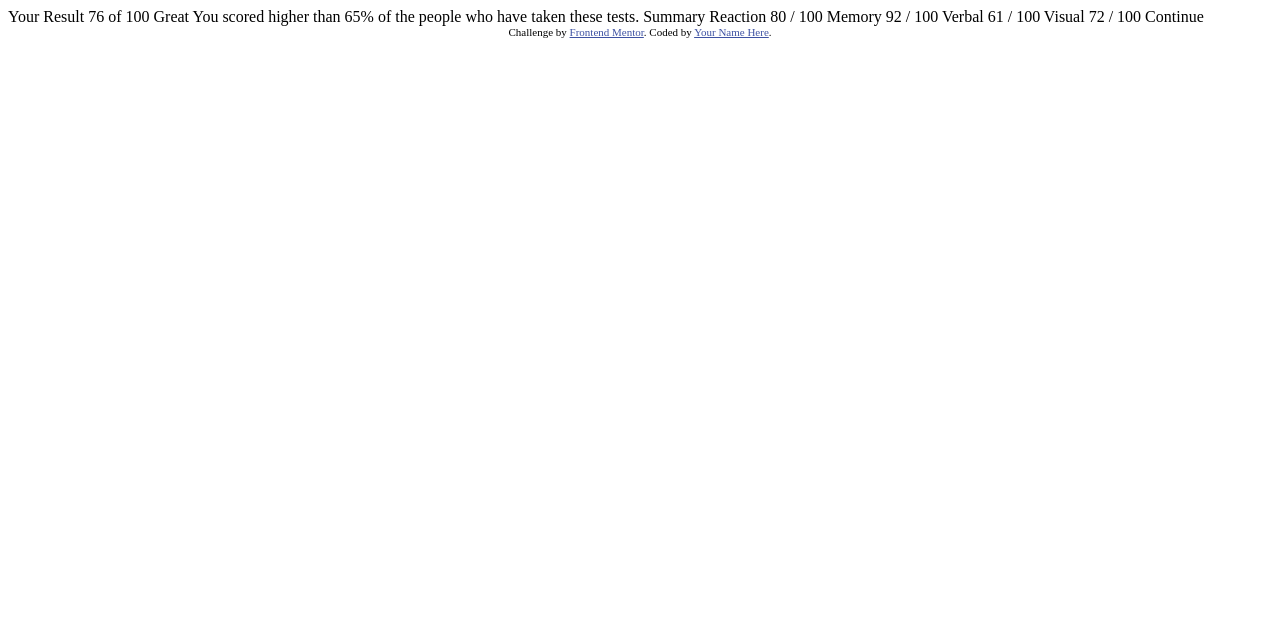
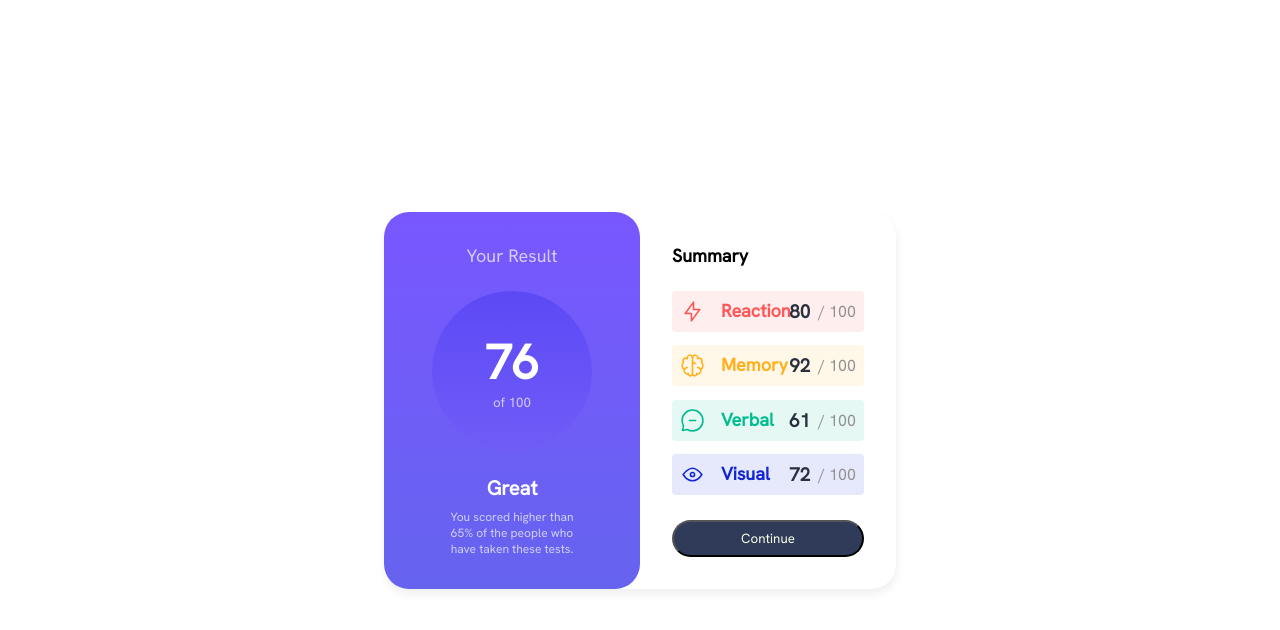
Before and after one commit to JonkHunkle/FrontendMentor, a plain HTML site: page results summary component/index.html in a window 1280 px wide. Drawn offline with Linux system fonts and the light colour scheme.

Commit message:
summary init

```diff
--- a/results summary component/index.html
+++ b/results summary component/index.html
@@ -5,43 +5,39 @@
   <meta name="viewport" content="width=device-width, initial-scale=1.0"> <!-- displays site properly based on user's device -->
 
   <link rel="icon" type="image/png" sizes="32x32" href="./assets/images/favicon-32x32.png">
-
+  <link rel="stylesheet" href="styles.css">
+  <link rel="stylesheet" href="https://fonts.googleapis.com/css2?family=Hanken+Grotesk">
   <title>Frontend Mentor | Results summary component</title>
 
-  <!-- Feel free to remove these styles or customise in your own stylesheet 👍 -->
-  <style>
-    .attribution { font-size: 11px; text-align: center; }
-    .attribution a { color: hsl(228, 45%, 44%); }
-  </style>
 </head>
 <body>
+<main id="card">
+  <section id="resultSection">
+    <p id="resultTitle">
+      Your Result
+    </p>
+      <div id="circle">
+          <sub>of 100</sub>
+      </div>
+      <aside id="blockText">
+        <h3 id="great">
+          Great
+        </h3>
+        <p id="otherBlock">
+          You scored higher than 65% of the people who have taken these tests.
+        </p>
+      </aside>
+  </section>
+  <section id="summarySection">
+    <p id="summaryTitle">
+      Summary
+    </p>
+      <table id="summaryTable">
 
-  Your Result
-  76
-  of 100
-
-  Great
-  You scored higher than 65% of the people who have taken these tests.
-
-  Summary
-
-  Reaction
-  80 / 100
-
-  Memory
-  92 / 100
-
-  Verbal
-  61 / 100
-
-  Visual
-  72 / 100
-
-  Continue
-
-  <div class="attribution">
-    Challenge by <a href="https://www.frontendmentor.io?ref=challenge" target="_blank">Frontend Mentor</a>.
-    Coded by <a href="#">Your Name Here</a>.
-  </div>
+      </table>
+      <button id="continue">Continue</button>
+  </section>
+</main>
+  <script src="scripts.js"></script>
 </body>
 </html>
--- /dev/null
+++ b/results summary component/scripts.js
@@ -0,0 +1,46 @@
+async function getData(){
+    let foundParent= document.getElementById('circle')
+    let summaryTable= document.getElementById('summaryTable')
+try {
+    const res = await(await fetch('./data.json')).json()
+    let total=0
+    for (const obj of res){
+        total+=obj.score
+        let newEl=document.createElement('tr')
+        let leftHandTray=document.createElement('div')
+        let rightHandTray=document.createElement('div')
+        let newIcon=document.createElement('img')
+        let newCategory=document.createElement('p')
+        let newScore=document.createElement('div')
+        let userScore=document.createElement('h3')
+        let divisor = document.createElement('div')
+        leftHandTray.setAttribute('id', 'leftHandTray')
+        rightHandTray.setAttribute('id', 'rightHandTray')
+        newEl.setAttribute('id', obj.category)
+        newEl.setAttribute('class', 'row')
+        newCategory.textContent=obj.category
+        userScore.textContent=`${obj.score} `
+        divisor.textContent=` / 100`
+        newScore.append(divisor)
+        newScore.insertBefore(userScore, newScore.firstChild)
+        newIcon.setAttribute('src', obj.icon)
+        newEl.append(leftHandTray)
+        newEl.append(rightHandTray)
+        rightHandTray.insertBefore(userScore, rightHandTray.firstChild)
+        rightHandTray.append(divisor)
+        leftHandTray.insertBefore(newIcon, leftHandTray.firstChild)
+        leftHandTray.append(newCategory)
+        summaryTable.append(newEl)
+    }
+    total/=res.length
+    const averageElem= document.createElement('h1')
+    averageElem.setAttribute('id', 'average')
+    averageElem.textContent= Math.round(total)
+    foundParent.insertBefore(averageElem, foundParent.firstChild)
+
+} catch (err){
+    console.log(err)
+}
+}
+
+getData()
--- /dev/null
+++ b/results summary component/styles.css
@@ -0,0 +1,221 @@
+/* # Front-end Style Guide
+
+## Layout
+
+The designs were created to the following widths:
+
+- Mobile: 375px
+- Desktop: 1440px
+
+## Colors
+
+### Primary
+
+- Light red: hsl(0, 100%, 67%)
+- Orangey yellow: hsl(39, 100%, 56%)
+- Green teal: hsl(166, 100%, 37%)
+- Cobalt blue: hsl(234, 85%, 45%)
+
+## Gradients
+
+- Light slate blue (background): hsl(252, 100%, 67%)
+- Light royal blue (background): hsl(241, 81%, 54%)
+
+- Violet blue (circle): hsla(256, 72%, 46%, 1)
+- Persian blue (circle): hsla(241, 72%, 46%, 0)
+
+
+
+### Neutral
+
+- White: hsl(0, 0%, 100%)
+- Pale blue: hsl(221, 100%, 96%)
+- Light lavender: hsl(241, 100%, 89%)
+- Dark gray blue: hsl(224, 30%, 27%)
+
+### Notes
+
+Use transparency to get the colour variations necessary to match the design. Hint: look into using `hsla()`.
+
+## Typography
+
+### Body Copy
+
+- Font size (paragraphs): 18px
+
+### Font
+
+- Family: [Hanken Grotesk](https://fonts.google.com/specimen/Hanken+Grotesk)
+- Weights: 500, 700, 800 */
+*{
+    margin: 0;
+    padding: 0;
+    font-family: 'Hanken Grotesk';
+}
+p{
+    font-weight: 500;
+    font-size: 18px;
+}
+body{
+    height: 100svh;
+    box-sizing: border-box;
+    background-color: hsl(0, 0%, 100%);
+    display: flex;
+}
+#card {
+    box-shadow: 1px 5px 10px  hsla(0, 0%, 0%, 0.067);
+    width:40%;
+    /* height:fit-content; */
+    display:grid;
+    grid-template-columns: 1fr 1fr;
+    border-radius: 25px;
+    margin:auto
+    /* padding: 2rem; */
+}
+#resultSection{
+    color: hsla(0, 0%, 100%, 0.7);
+    grid-column: 1;
+    display: flex;
+    flex-direction: column;
+    align-items: center;
+    place-content: center;
+    justify-content: space-around;
+    border-radius: 25px;
+    gap:1.5rem;
+    background-image: linear-gradient(hsl(252, 100%, 67%), hsla(241, 81%, 54%, 0.734));
+    padding: 2rem ;
+    /* height: auto; */
+}
+#circle{
+    grid-column: 1;
+    display: flex;
+    flex-direction: column;
+    align-items: center;
+    justify-content: center;
+    height: 20vh;
+    width: 20vh;
+    border-radius: 50%;
+    background-image: linear-gradient(hsla(241, 81%, 54%, 0.348), hsla(252, 100%, 67%, 0.264));
+    text-align: center;
+}
+#blockText{
+    text-align: center;
+    width: 75%;
+    display: flex;
+    flex-direction: column;
+    gap: .5rem;
+}
+
+#average{
+    font-weight: 800;
+    color: hsl(0, 0%, 100%);
+    font-size: 3rem;
+}
+#great{
+    font-weight: 700;
+    font-size: 1.25rem;
+    color: hsl(0, 0%, 100%)
+}
+#otherBlock{
+    font-size: .75rem;
+}
+
+#resultTitle{
+    font-weight: 500;
+
+}
+#summarySection{
+    grid-column: 2;
+    display: flex;
+    flex-direction: column;
+    text-align: left;
+    align-items: center;
+    /* place-content: center; */
+    justify-content: space-around;
+    padding: 2rem;
+    gap:1.5rem
+
+}
+#summaryTitle{
+    width: 100%;
+    font-weight: 800;
+    text-align: left;
+}
+
+#summaryTable{
+display: flex;
+height: 100%;
+width: 100%;;
+flex-direction: column;
+justify-content: space-between;
+}
+
+#continue{
+    padding: .5rem 0;
+    border-radius: 2rem;
+    color: #fbffe9;
+    width: 100%;
+    background-color: hsl(224, 30%, 27%);
+}
+#continue:hover{
+    cursor:pointer;
+    background-image: linear-gradient(hsl(252, 100%, 67%), hsla(241, 81%, 54%, 0.734));
+}
+#leftHandTray{
+    gap: 1rem;
+    display: flex;
+}
+#leftHandTray p{
+    font-weight: 700;
+}
+#rightHandTray{
+    display: flex;
+    gap:.5rem;
+}
+#rightHandTray h3 {
+    font-weight: 800;
+    color: #29303e!important;
+    text-align: center;
+
+}
+#rightHandTray div {
+    margin: auto;
+    font-weight: 500;
+    color: #939092!important;
+}
+#Reaction {
+    padding:.5rem;
+    display: flex;
+    color:hsla(0, 100%, 67%);
+    background-color:hsla(0, 100%, 67%, .1)
+}
+/* #Reaction p{
+    place-self: start;
+} */
+
+#Memory{
+    display: flex;
+    padding:.5rem;
+    background-color:hsl(39, 100%, 56%, .1);
+    color:hsl(39, 100%, 56%)
+
+}
+#Verbal{
+    padding:.5rem;
+    display: flex;
+    background-color: hsl(166, 100%, 37%, .1);
+    color: hsl(166, 100%, 37%);
+}
+#Visual{
+    display: flex;
+    padding:.5rem;
+    background-color: hsl(234, 85%, 45%, .1);
+    color: hsl(234, 85%, 45%)
+
+
+}
+.row{
+    display: flex;
+    justify-content: space-between;
+    border-radius: .25rem;
+}
```
